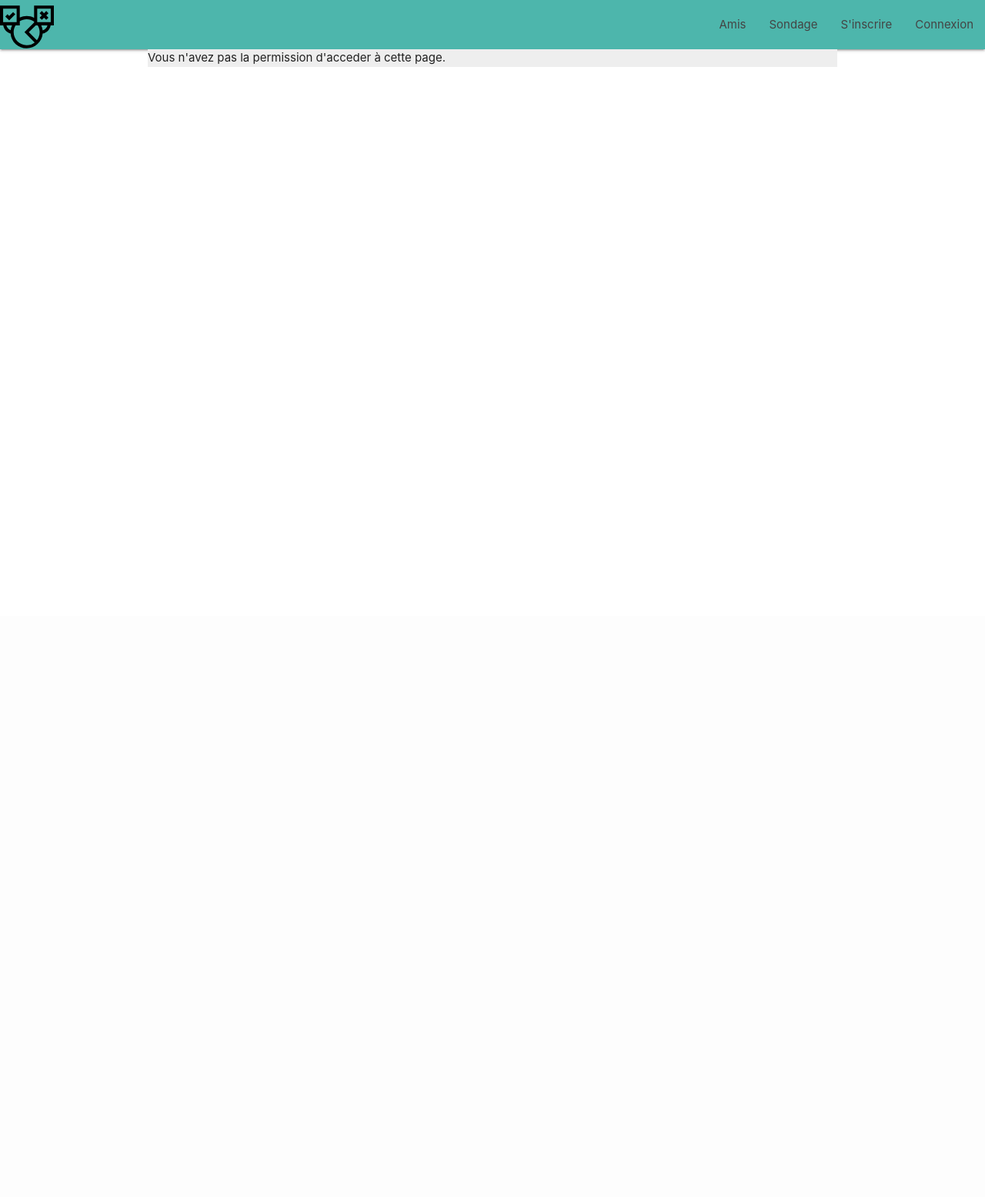
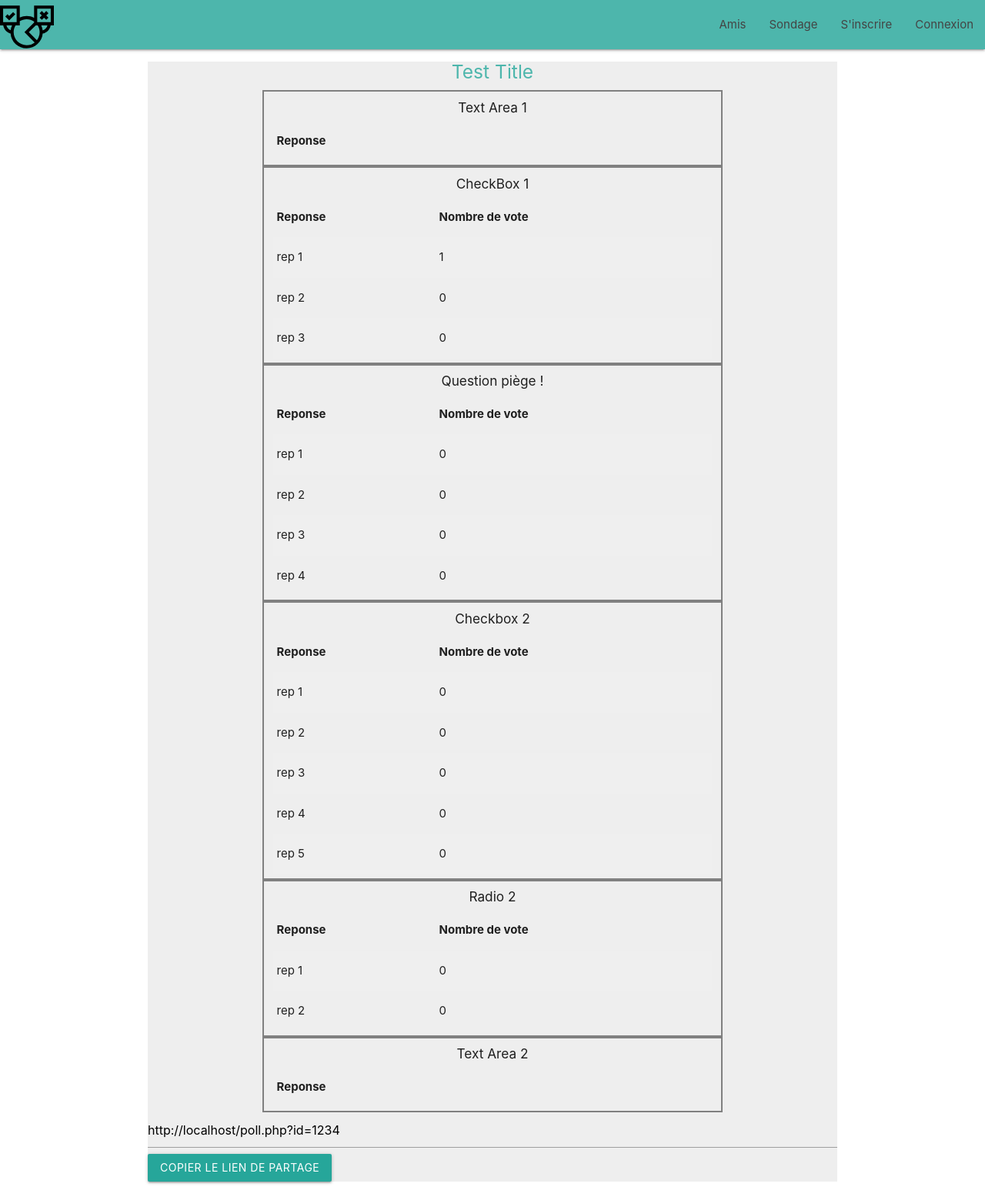
Before and after one commit to SegolenePoisson/ProjetL3, a PHP site: page /results.php?id=1234 in a window 1280 px wide. Shown: the whole page at 77% size. Before the commit the page ends 87 px from the top, so only its background shows below. Run offline with PHP 8.4, Linux system fonts and the light colour scheme; the visitor is signed in with stand-in values (Sample User, id 1); data comes from the database, SQL or seed files in the repository; tables that the repository leaves empty hold one stand-in row (values such as "Sample post"); lists and menus that the app fills with data are empty; some libraries are stand-ins or nearby versions.

Commit message:
Last Minute Fix

```diff
--- a/results.php
+++ b/results.php
@@ -21,13 +21,27 @@ include 'db_connect.php';
         if(isset($_SESSION["username"])){
           if(isset($_GET['id'])) {
 
-
-            $sql = "SELECT title from polls,user WHERE polls.id = ? AND creatorId=user.id AND username=?";
+            //on recupere le titre du sondage
+            $sql = "SELECT title from polls WHERE polls.id = ?";
             $result = $bdd->prepare($sql);
-            $result->execute([$_GET["id"],$_SESSION["username"]]);
+            $result->execute([$_GET["id"]]);
             $donnees = $result->fetch();
 
+            //si le sondage existe
             if($result->rowCount()>0){
+                  //si les résultats peuvent être affich"s au public ou si l'utilisateur est le créateur
+                  $sql = "SELECT displayresult from polls WHERE polls.id = ?";
+                  $isAllowed = $bdd->prepare($sql);
+                  $isAllowed->execute([$_GET["id"]]);
+                  $allowed = $isAllowed->fetch();
+
+                  $sql = "SELECT title FROM polls,user WHERE polls.id = ? and creatorId = user.id AND username = ?";
+                  $creator = $bdd->prepare($sql);
+                  $creator->execute([$_GET["id"],$_SESSION["username"]]);
+                  $isCreator = $creator->fetch();
+                  $nb = ($creator->rowCount());
+
+              if($allowed["displayresult"] || $nb>0){
               echo  '<h5 class="header center teal-text text-lighten-2">'.$donnees["title"].'</h5>';
 
               //boucle sur les modules de ce polls
@@ -92,10 +106,11 @@ include 'db_connect.php';
 
 
 
-
-            }else{
+            }
+            else{
               echo "Vous n'avez pas la permission d'acceder à cette page.";
             }
+          }
           }else{
             echo "ce sondage n'existe pas, merci de réessayer.";
           }
--- a/structure.sql
+++ b/structure.sql
@@ -136,7 +136,7 @@ CREATE TABLE `polls` (
 --
 
 INSERT INTO `polls` (`id`, `creatorId`, `title`, `displayresult`, `enddate`) VALUES
-('1234', 4, 'Test Title', 0, NULL);
+('1234', 1, 'Test Title', 1, NULL);
 
 -- --------------------------------------------------------
 
```
